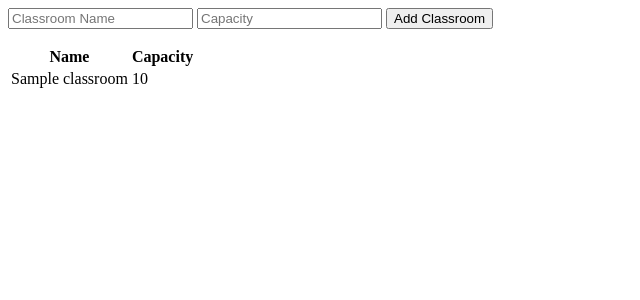
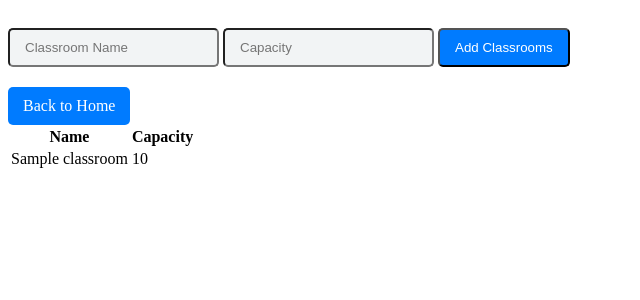
Before and after one commit to RAHUL3233/TimeTable-Automation, a Flask app: page /classrooms in a window 1280 px wide. Shown: the top 300 px of the page, without its empty margins (0-640 px from the left). Run offline with Flask 3, Linux system fonts and the light colour scheme; tables that the repository leaves empty hold one stand-in row (values such as "Sample post").

Commit message:
Update classrooms.html

```diff
--- a/templates/classrooms.html
+++ b/templates/classrooms.html
@@ -1,10 +1,39 @@
-
+<!DOCTYPE html>
+<html lang="en">
+  <head>
+    <meta charset="UTF-8" />
+    <meta name="viewport" content="width=device-width, initial-scale=1.0" />
+    <title>Add classrooms</title>
+    <style>
+      .button {
+        display: inline-block;
+        padding: 10px 15px;
+        background-color: #007bff;
+        color: white;
+        border-radius: 5px;
+        text-decoration: none;
+        margin-top: 20px;
+      }
+      .buttons {
+        display: inline-block;
+        padding: 10px 15px;
+        background-color: #f2f4f5;
+        color: black;
+        border-radius: 5px;
+        text-decoration: none;
+        margin-top: 20px;
+      }
+      .button:hover {
+        background-color: #0056b3;
+      }
+    </style>
+  </head>
+  <body>
     <form method="POST">
-  <input type="text" name="name" placeholder="Classroom Name" required>
-  <input type="number" name="capacity" placeholder="Capacity" required>
-  <button type="submit">Add Classroom</button>
+      <input type="text" name="name" placeholder="Classroom Name" class="buttons" required />
+      <input type="number" name="capacity" placeholder="Capacity" class="buttons" required />
+      <button type="submit" class="button">Add Classrooms</button>
     </form>
-
     <table>
       <tr>
         <th>Name</th>
@@ -16,4 +45,7 @@
         <td>{{ classroom.capacity }}</td>
       </tr>
       {% endfor %}
+      <a href="{{ url_for('index') }}" class="button">Back to Home</a>
     </table>
+  </body>
+</html>
```
Lines whose indentation alone changed are shown as unchanged.
